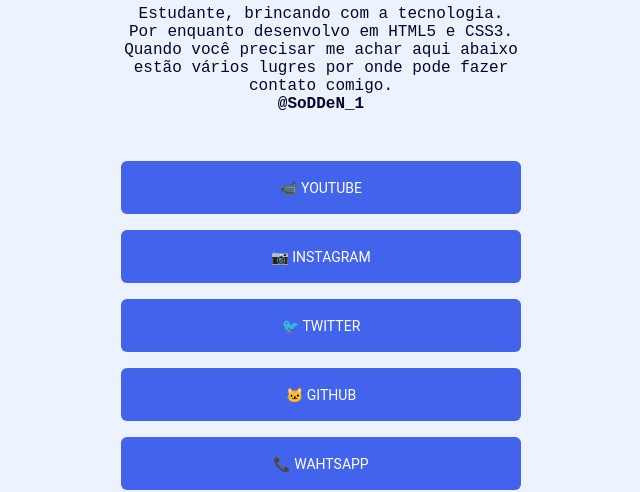
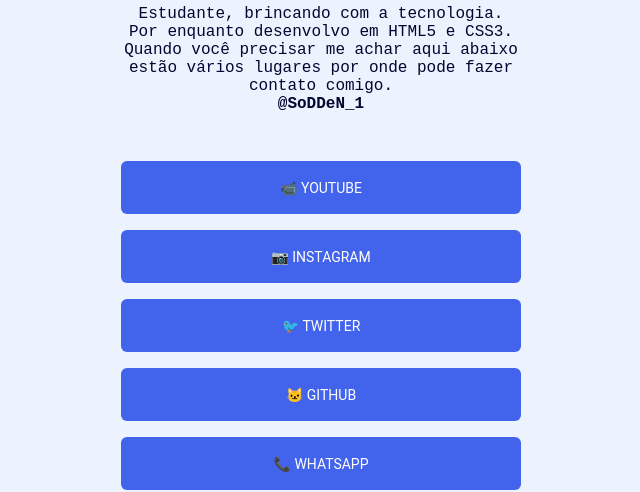
Before and after one commit to SoDDeN1/maratona-explorer-2, a plain HTML site: page index.html in a window 1280 px wide. Shown: the part 309-801 px from the top of the page, 319-959 px from the left. Drawn offline with Linux system fonts and the light colour scheme.

Commit message:
Correção de português

```diff
--- a/index.html
+++ b/index.html
@@ -17,7 +17,7 @@
         <h1>Denilson Sodré</h1>
 
         <p>Estudante, brincando com a tecnologia. Por enquanto desenvolvo em HTML5 e CSS3.</p>
-        <p>Quando você precisar me achar aqui abaixo estão vários lugres por onde pode fazer contato comigo.</p>
+        <p>Quando você precisar me achar aqui abaixo estão vários lugares por onde pode fazer contato comigo.</p>
 
         <p class="usarname"><strong>@SoDDeN_1</strong></p>
 
@@ -37,7 +37,7 @@
                 <a href="https://github.com/SoDDeN1" target="_blank">🐱 Github</a>
             </li>
             <li>
-                <a href="https://api.whatsapp.com/send?1=pt_br&phone=5511988811902" target="_blank">📞 Wahtsapp</a>
+                <a href="https://api.whatsapp.com/send?1=pt_br&phone=5511988811902" target="_blank">📞 Whatsapp</a>
             </li>
             <li>
                 <a href="https://t.me/SoDDeN_1" target="_blank">📞 Telegram</a>
```
